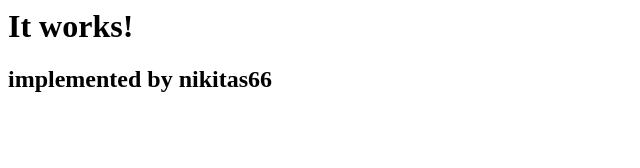
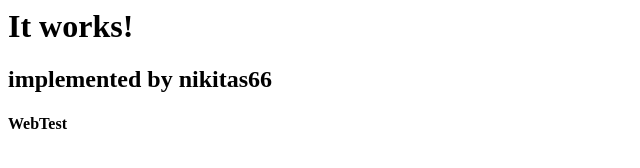
Before and after one commit to nikitas66/basic, a plain HTML site: page index.html in a window 1280 px wide. Shown: the full height of the page, 0-640 px from the left. Drawn offline with Linux system fonts and the light colour scheme.

Commit message:
Update index.html

```diff
--- a/index.html
+++ b/index.html
@@ -3,4 +3,5 @@
 </head><body>
 <h1>It works!</h1>
 <h2>implemented by nikitas66</h2>
+<h4>WebTest</h4>
 </body></html>
```
